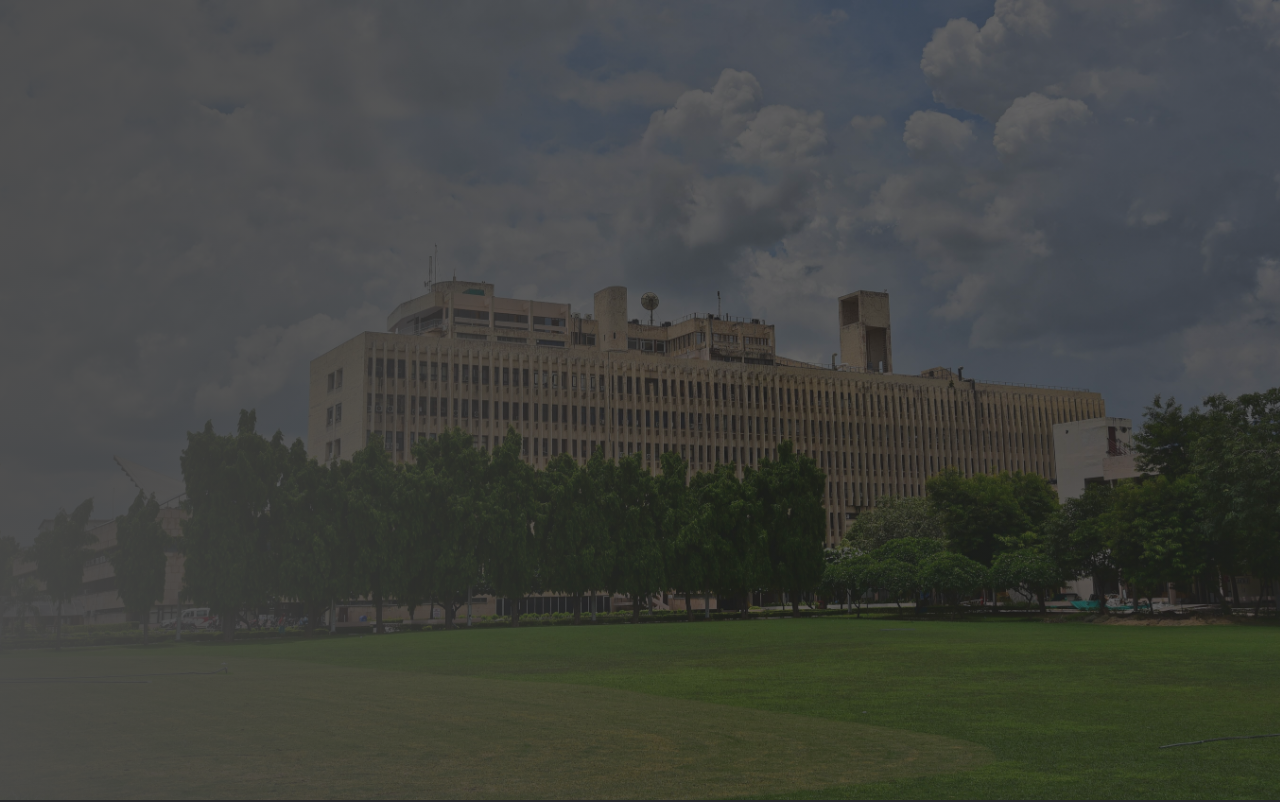
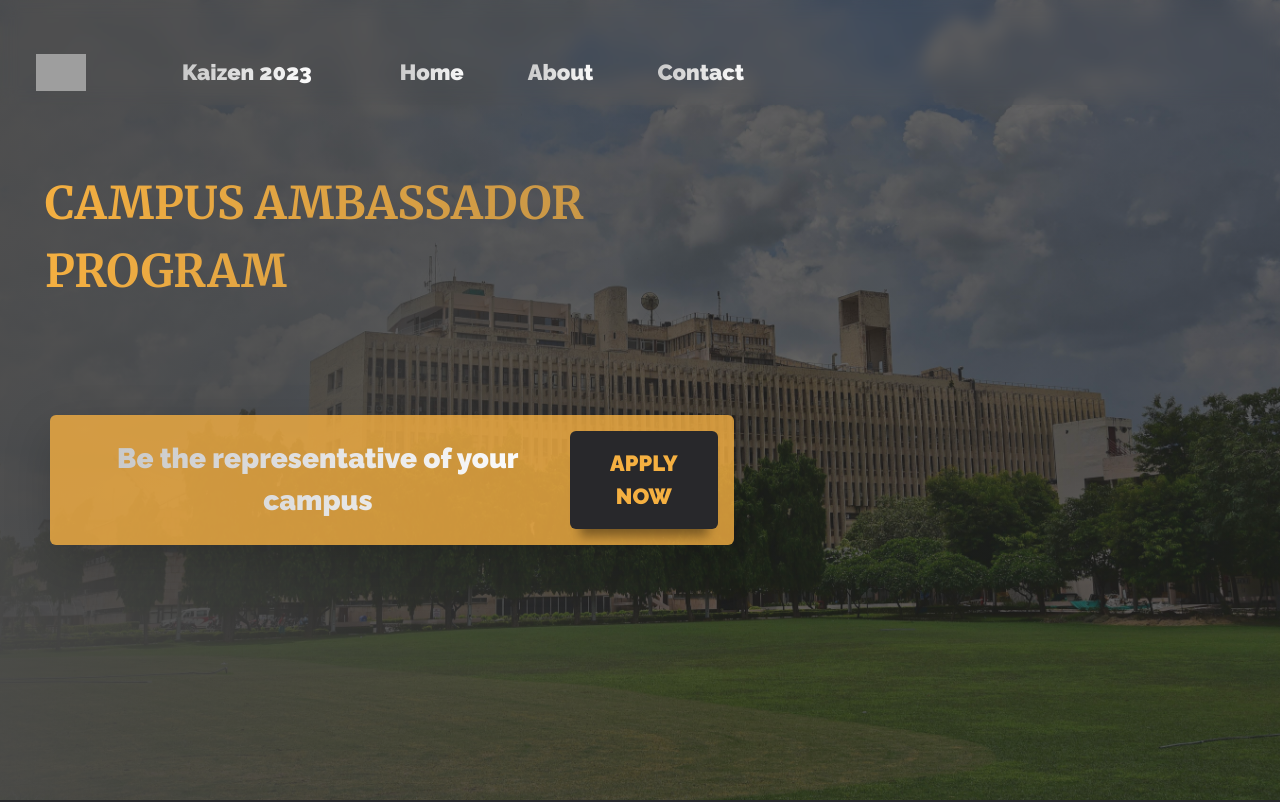
Before and after one commit to NSS-IIT-Delhi/Kaizen-23-CAP, a React (Create React App) app: page / in a window 1280 px wide. Shown: the top 802 px of the page. Built offline with nearby package versions, Linux system fonts and the light colour scheme; grey boxes are pictures that could not be loaded.

Commit message:
Revert "minor changes"

```diff
--- a/src/header/header.js
+++ b/src/header/header.js
@@ -5,7 +5,6 @@ import 'animate.css';
 export default function Header(){
 
   const [scrolled, setScrolled] = useState(false);
-  const [playAnimation, setPlayAnimation] = useState(false);
 
   useEffect(() => {
     window.addEventListener("scroll", handleScroll);
@@ -13,17 +12,6 @@ export default function Header(){
       window.removeEventListener("scroll", handleScroll);
     };
   });
-
-  const onPageLoad = () => {
-    setPlayAnimation(true);
-  };
-
-  useEffect(() => {
-    window.addEventListener("load", onPageLoad);
-    return () => {
-    window.removeEventListener('load', onPageLoad);
-    }
-  }, []);
 
   const handleScroll = () => {
     if (window.pageYOffset > 70) {
@@ -38,8 +26,8 @@ export default function Header(){
 
   return (
     <div>
-      <div class="bg">
-        <header class={`header sticky-top ${playAnimation ? "animU" : ""}`}>
+      <div class="bg animate__fadeIn">
+        <header class="header sticky-top animate__animated animate__fadeInDown animate__delay-1s" style={{"--animate-delay": "0.3s"}}>
           <nav  class={`navbar navbar-expand-md navbar-fixed-top navbar-default pt-${scrolled ? 0:5}`}>
             <div class="container-fluid">
               <a class="navbar-brand px-4" href="https://www.kaizeniitd.in/"><img width={50} alt="Kaizen" src="https://www.kaizeniitd.in/images/kaizen.png"/></a>
@@ -82,11 +70,11 @@ export default function Header(){
           </nav>
         </header>
 
-        <div class="head container-fluid px-xl-5 px-lg-5 px-md-5 px-sm-4 px-3" style={{"padding-top":"170px"}}>
+        <div class="head container-fluid px-xl-5 px-lg-5 px-md-5 px-sm-4 px-xs-3" style={{"padding-top":"170px"}}>
           <div class="row">
-            <div class={` col-xl-7 col-lg-8 col-md-10 col-sm-11 col-12 pl-5 gradient-yellow  ${playAnimation ? "animL" : ""}`}
+            <div class=" col-xl-7 col-lg-8 col-md-10 col-sm-12  pl-5 animate__animated animate__fadeInLeft animate__delay-1s gradient-yellow"
               style={{
-                // "visibility":"hidden",
+                "--animate-delay": "0.3s",
                 "align-items":"center",
                 "display":"flex",
                 "fontSize":45,
@@ -96,8 +84,8 @@ export default function Header(){
               <strong>CAMPUS AMBASSADOR PROGRAM</strong>
             </div>
           </div>
-          <div class="row">
-            <div class={`applybox col-xl-7 col-lg-6 col-md-8 col-sm-12 ${playAnimation ? "animL2":""}`}>
+          <div class="row animate__animated animate__fadeInLeft animate__delay-1s" style={{"--animate-delay": "0.6s"}}>
+            <div class="applybox col-xl-7 col-lg-6 col-md-8 col-sm-12">
               <div class="shadow-lg p-3 rounded text-center justify-content-around"
                 style={{
                   "border-radius":"25px",
--- a/src/header/style.css
+++ b/src/header/style.css
@@ -14,22 +14,21 @@ body {
   overflow-x: hidden;
   margin: 0;
   background-color: #28282b;
-
 }
 
 .head {
   min-height: 100vh;
-  visibility: hidden;
 }
 
 .header {
   background-color: transparent;
   -webkit-backdrop-filter: blur(8px);
   backdrop-filter: blur(8px);
-  display: none;
+
   width:100%;
   position:fixed;
-  top:0px;
+  top:0px
+
 }
 
 .nav-link {
@@ -59,11 +58,25 @@ body {
   min-height: 100vh;
   position: relative;
   font-family: "Montserrat", sans-serif;
+  /* background-color: #141414; */
+}
+
+.main {
+  background-image: url(https://encrypted-tbn0.gstatic.com/images?q=tbn:ANd9GcSf9TMCPpl8snadnXtxM8K-bJ6MRJr701J8sbC4p88SRzRUEDPxFA2gX0ctuJkuIfrrfWI&usqp=CAU);
+
+  /* Full height */
+  height: 100%;
+
+  /* Center and scale the image nicely */
+  background-position: center;
+  background-repeat: no-repeat;
+  background-size: cover;
 }
 
 #navbar {
   overflow: hidden;
   background-color: #f1f1f1;
+  /* padding: 90px 10px; */
   transition: 0.4s;
   position: fixed;
   width: 100%;
@@ -100,14 +113,13 @@ body {
 .applybox {
   position: absolute;
   left: 5px;
-  bottom: 50px;
+  bottom: -240px;
 }
 
 .gradient-white {
   /* font-size: 72px; */
   background: linear-gradient(to right,#c5c5c5, rgb(255, 255, 255));
   -webkit-background-clip: text;
-  background-clip: text;
   -webkit-text-fill-color: transparent;
 }
 
@@ -115,24 +127,5 @@ body {
   /* font-size: 72px; */
   background: linear-gradient(to right,rgb(245, 176, 65), rgba(245, 176, 65, 0.658));
   -webkit-background-clip: text;
-  background-clip: text;
   -webkit-text-fill-color: transparent;
 }
-
-.animU {
-  display: block;
-  animation: fadeInDown;
-  animation-duration: 1.5s;
-}
-
-.animL {
-  visibility: visible;
-  animation: fadeInLeft;
-  animation-duration: 1.5s;
-}
-
-.animL2 {
-  visibility: visible;
-  animation: fadeInLeft;
-  animation-duration: 1.7s;
-}
```
